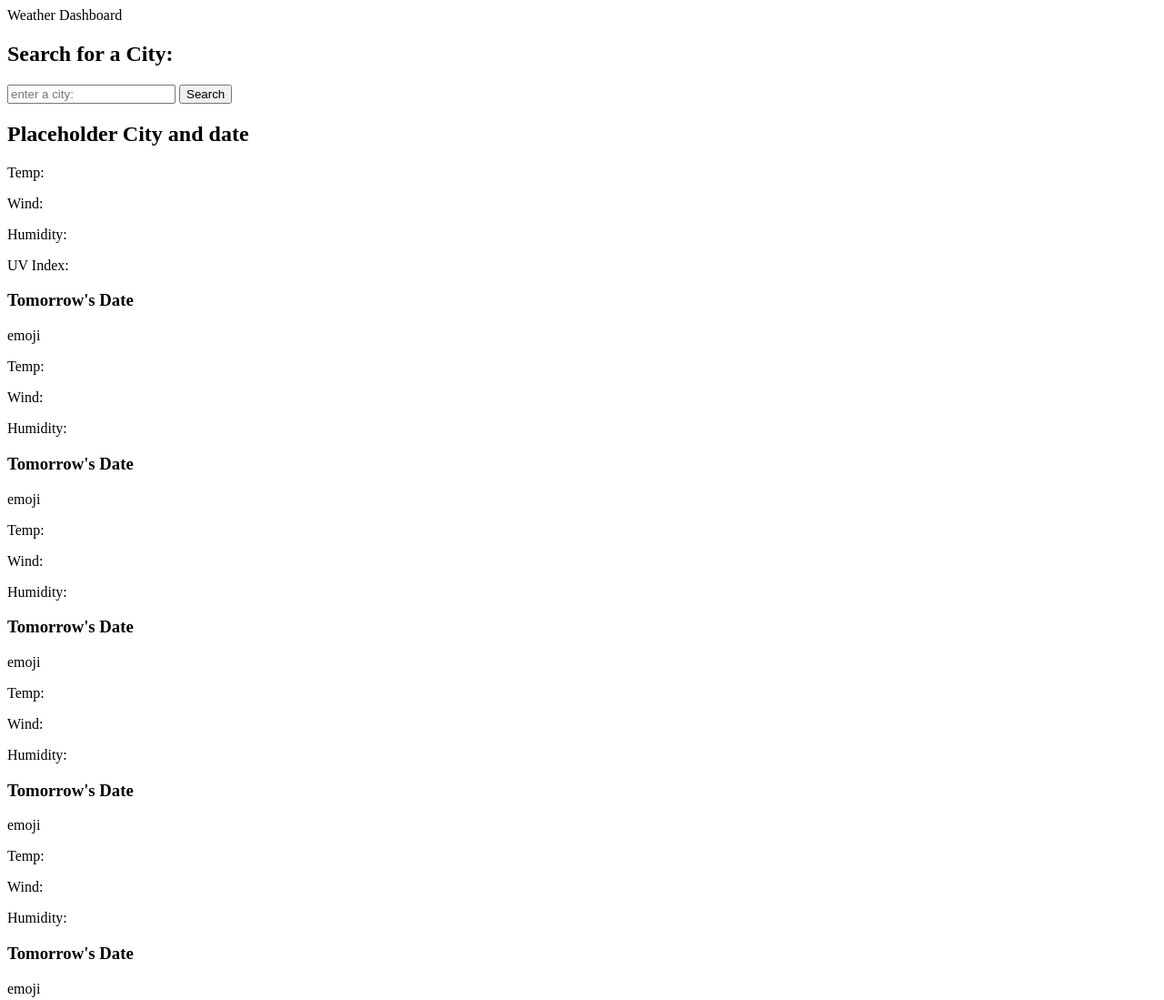
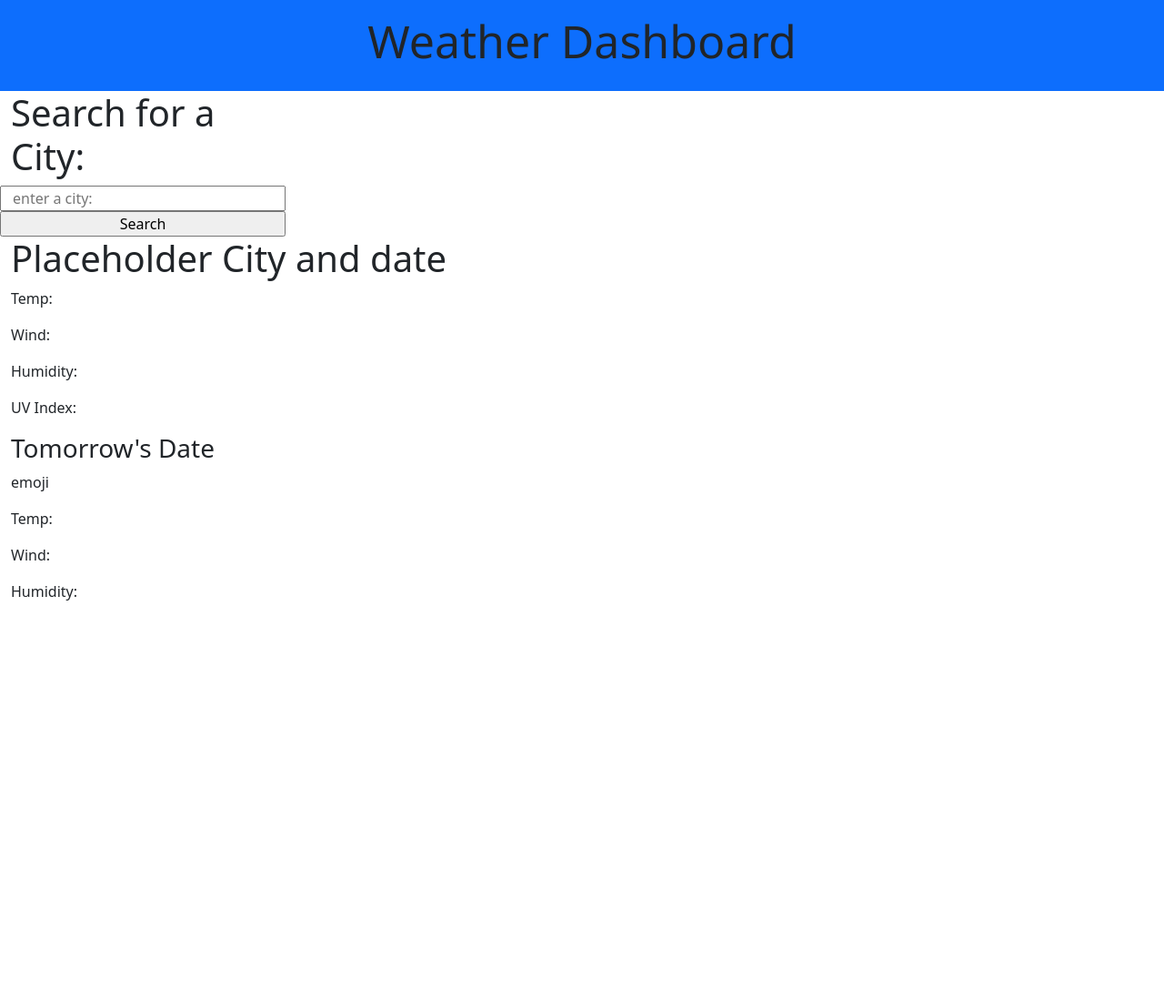
Before and after one commit to sabhanson/HW6-WeatherDashboard, a plain HTML site: page index.html in a window 1280 px wide. Shown: the top 1099 px of the page at 91% size. After the commit the page ends 800 px from the top, so only its background shows below. Drawn offline with nearby package versions, Linux system fonts and the light colour scheme.

Commit message:
made some html and css updates, still not looking so great

```diff
--- a/assets/style.css
+++ b/assets/style.css
@@ -0,0 +1,11 @@
+* {
+    margin: 0;
+    padding: 0;
+}
+
+.nav {
+    height: 100px;
+    display: flex;
+    justify-content: center;
+    font-size: 50px;
+}
--- a/index.html
+++ b/index.html
@@ -6,16 +6,20 @@
     <meta name="viewport" content="width=device-width, initial-scale=1.0">
     <title>Weather Dashboard
     </title>
+    <link href="https://cdn.jsdelivr.net/npm/bootstrap@5.1.3/dist/css/bootstrap.min.css" rel="stylesheet" integrity="sha384-1BmE4kWBq78iYhFldvKuhfTAU6auU8tT94WrHftjDbrCEXSU1oBoqyl2QvZ6jIW3" crossorigin="anonymous">
     <link rel="stylesheet" href="./assets/style.css">
 </head>
 <body>
-    <header>Weather Dashboard</header>
-    <section class="left-container">
+    <header class="navbar navbar-dark bg-primary nav">
+        <p>Weather Dashboard</p>
+    </header>
+    <main class="container-fluid">
+        <section class="row col-3 justify-content-start">
             <h1>Search for a City:</h1>
             <input type="text" name="" id="" placeholder="enter a city:">
             <input type="submit" value="Search">
         </section>
-    <section class="right-container">
+        <section class="row col-9 justify-content-end">
             <div class="today-container">
                 <h1>Placeholder City and date</h1>
                 <p>Temp:</p>
@@ -24,6 +28,13 @@
                 <p>UV Index:</p>
             </div>
             <div class="each-day">
+                <h3>Tomorrow's Date</h3>
+                <p>emoji</p>
+                <p>Temp:</p>
+                <p>Wind:</p>
+                <p>Humidity:</p>
+            </div>
+            <!-- <div class="each-day">
                 <h3>Tomorrow's Date</h3>
                 <p>emoji</p>
                 <p>Temp:</p>
@@ -49,16 +60,10 @@
                 <p>emoji</p>
                 <p>Temp:</p>
                 <p>Wind:</p>
-            <p>Humidity:</p>
-        </div>
-        <div class="each-day">
-            <h3>Tomorrow's Date</h3>
-            <p>emoji</p>
-            <p>Temp:</p>
-            <p>Wind:</p>
-            <p>Humidity:</p>
-        </div>
+                <p>Humidity:</p> -->
+            <!-- </div> -->
         </section>
-
+    </main>
 </body>
+<script src="https://cdn.jsdelivr.net/npm/bootstrap@5.1.3/dist/js/bootstrap.bundle.min.js" integrity="sha384-ka7Sk0Gln4gmtz2MlQnikT1wXgYsOg+OMhuP+IlRH9sENBO0LRn5q+8nbTov4+1p" crossorigin="anonymous"></script>
     </html>
```
Lines whose indentation alone changed are shown as unchanged.
